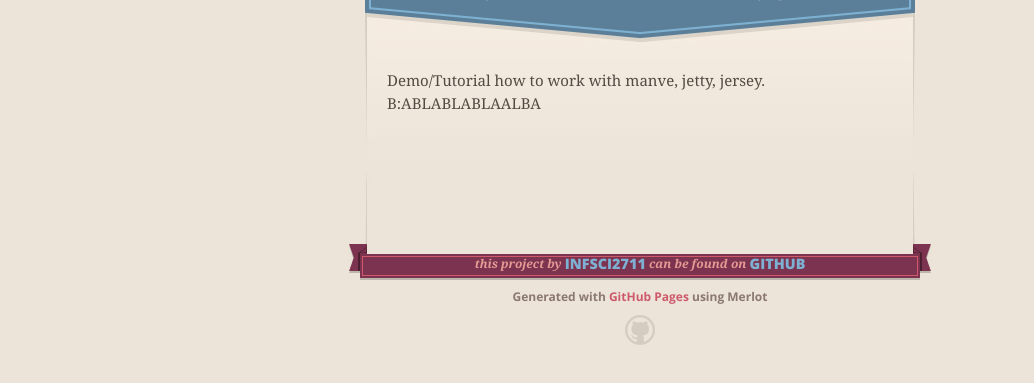
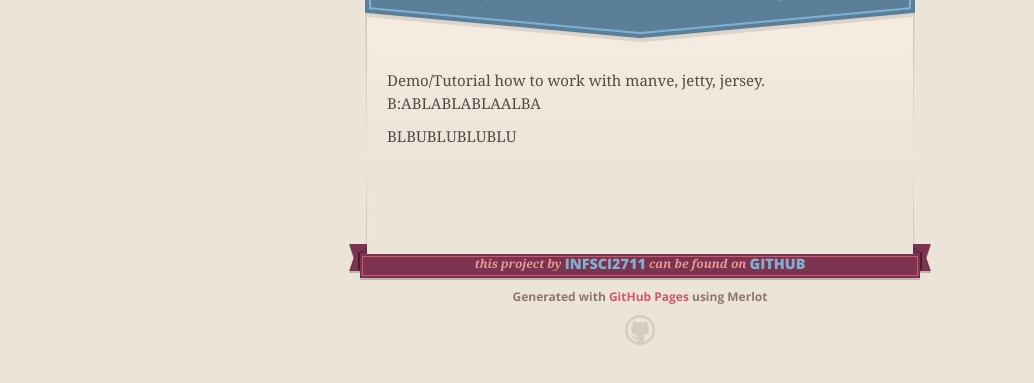
Before and after one commit to UsernameIsAlreadyTakenAgain/tutorial, a plain HTML site: page index.html in a window 1280 px wide. Shown: the part 153-536 px from the top of the page, without its empty margins (0-1034 px from the left). Drawn offline with nearby package versions, Linux system fonts and the light colour scheme.

Commit message:
new version

```diff
--- a/index.html
+++ b/index.html
@@ -47,6 +47,8 @@
 
       <section id="main_content">
         <p>Demo/Tutorial how to work with manve, jetty, jersey. B:ABLABLABLAALBA</p>
+
+        <p>BLBUBLUBLUBLU</p>
       </section>
 
       <footer>
```
